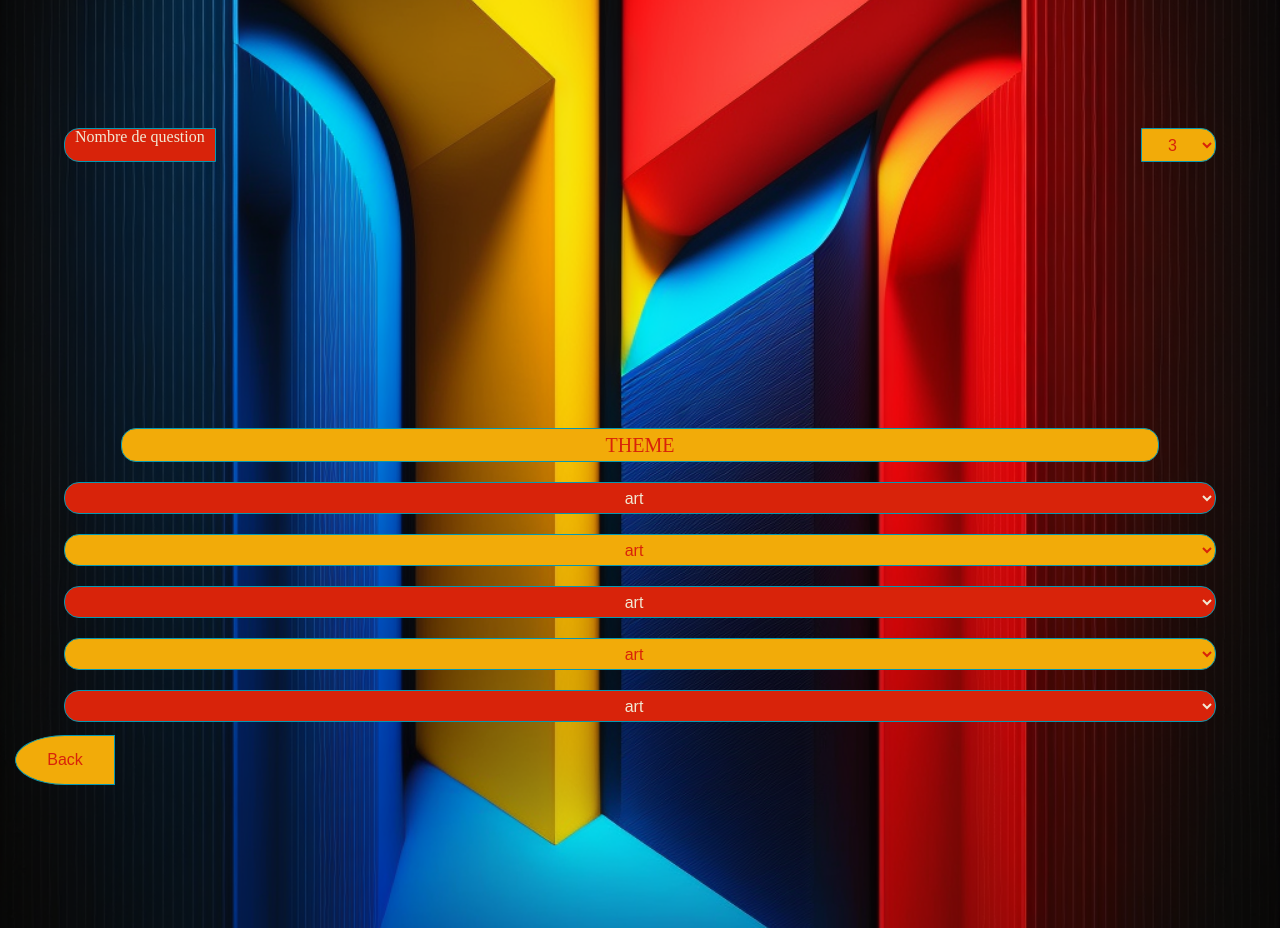
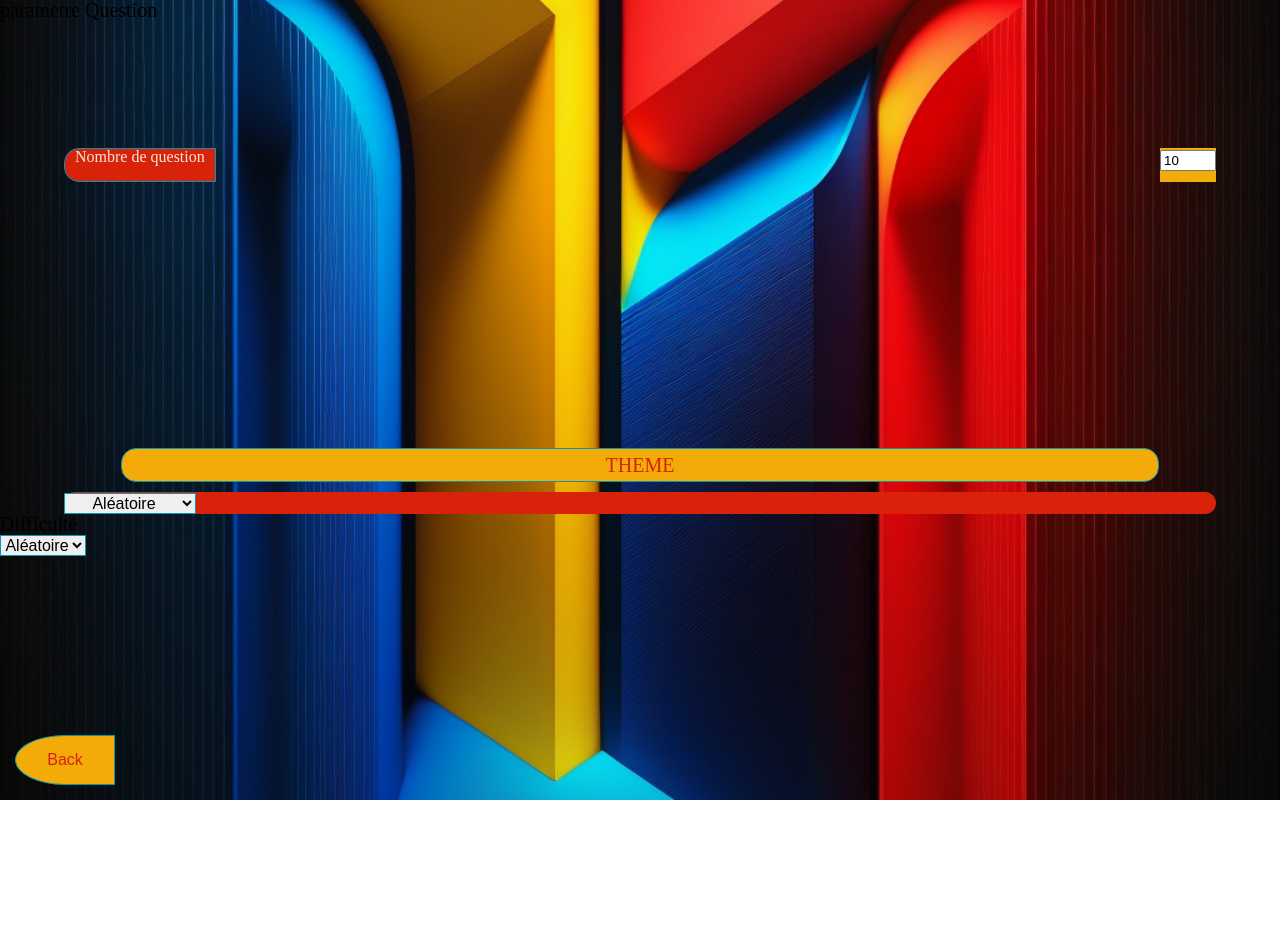
Before and after one commit to rickaed/rickTwisterBrain, an Angular app: page /parameter in a window 1280 px wide. After the commit the page ends 800 px from the top, so only its background shows below. Built offline with nearby package versions, Linux system fonts and the light colour scheme; a web font is replaced by a local one.

Commit message:
add Form

```diff
--- a/package.json
+++ b/package.json
@@ -3,7 +3,7 @@
   "version": "0.0.0",
   "scripts": {
     "ng": "ng",
-    "start": "ng serve",
+    "start": "ng serve -o",
     "build": "ng build",
     "watch": "ng build --watch --configuration development",
     "test": "ng test"
--- /dev/null
+++ b/src/app/models/category.ts
@@ -0,0 +1,4 @@
+export interface Category {
+    name : string;
+    id : number|string
+}
--- /dev/null
+++ b/src/app/models/param-question.model.ts
@@ -0,0 +1,6 @@
+export class ParamQuestions {
+    nbQuestions!: number;
+    type!: "multiple" | "boolean"|string;
+    categorie!: number|string;
+    difficulty!: "easy" | "medium" | "hard"|string;
+}
--- a/src/app/parameter/parameter.component.css
+++ b/src/app/parameter/parameter.component.css
@@ -9,6 +9,9 @@ section {
     display: flex;
     width: 90%;
     margin: auto;
+}
+body{
+    overflow: auto;
 }
 
 .top>*:nth-child(odd),
@@ -113,3 +116,11 @@ button {
     border: solid 1px var(--colorBleu);
     border-radius: 50% 0 0 50%;
 }
+
+@media  (min-width : 376px){
+    body {
+        width: 376px;
+
+
+    }
+}
--- a/src/app/parameter/parameter.component.html
+++ b/src/app/parameter/parameter.component.html
@@ -1,15 +1,29 @@
+<form #paramQuestions="ngForm" (ngSubmit)="nbQuestions.valid && onSubmit()">
+    <h1>parametre Question</h1>
+
+
     <section class="top">
         <div>
             <p>
                 Nombre de question
             </p>
         </div>
-    <select name="nbQuestion" id="nb-question" >
-        <option  *ngFor="let nbQuestion of nbQuestionList">{{nbQuestion}}</option>
 
-    </select>
-
-
+        <fieldset>
+            <!-- <legend>
+                Nombre de question:
+            </legend> -->
+            <input id="nbQuestions" name="nbQuestions" type="number" value="10" [(ngModel)]="paramQuestion.nbQuestions"
+                #nbQuestions="ngModel" min="1" max="10" required>
+            <div *ngIf="nbQuestions.errors && paramQuestions.submitted">
+                <span *ngIf="nbQuestions.errors['required']">Saisissez un nombre entre 1 et 10.</span>
+                <span *ngIf="nbQuestions.errors['min']">Le nombre doit etre au moins 1.</span>
+                <span *ngIf="nbQuestions.errors['max']">Le nombre doit etre au max 10.</span>
+            </div>
+        </fieldset>
+        <!-- <select name="nbQuestion" id="nb-question">
+            <option *ngFor="let nbQuestion of nbQuestionList">{{nbQuestion}}</option>
+        </select> -->
     </section>
 
     <section class="mid">
@@ -17,65 +31,39 @@
             <h1>THEME</h1>
         </div>
 
+        <fieldset>
+            <!-- <legend>
+            Catégorie
+        </legend> -->
+            <select id="categorie" name="categorie" [(ngModel)]="paramQuestion.categorie" required>
+                <option [value]="choice?.id" *ngFor="let choice of categoriesTab">{{choice?.name}}</option>
+            </select>
+        </fieldset>
+    </section>
 
-    <select name="themeSelector1">
-        <option value="theme1">art</option>
-        <option value="theme2">sport</option>
-        <option value="theme3">culture gen.</option>
-        <option value="theme4">divertissement</option>
-        <option value="theme5">mythologie</option>
-        <option value="theme6">automobile</option>
-
+    <fieldset>
+        <legend>
+            Difficulté
+        </legend>
+        <select id="difficulty" name="difficulty" [(ngModel)]="paramQuestion.difficulty" required>
+            <option value="" selected>Aléatoire</option>
+            <option [value]="lvl" *ngFor="let lvl of difficultiesTab">{{lvl}}</option>
         </select>
 
 
-
-    <select name="themeSelector2">
-        <option value="theme1">art</option>
-        <option value="theme2">sport</option>
-        <option value="theme3">culture gen.</option>
-        <option value="theme4">divertissement</option>
-        <option value="theme5">mythologie</option>
-        <option value="theme6">automobile</option>
-    </select>
+    </fieldset>
 
 
-
-    <select name="themeSelector3">
-        <option value="theme1">art</option>
-        <option value="theme2">sport</option>
-        <option value="theme3">culture gen.</option>
-        <option value="theme4">divertissement</option>
-        <option value="theme5">mythologie</option>
-        <option value="theme6">automobile</option>
-    </select>
+    <!-- <fieldset>
+        <legend>
+            type de question
+        </legend>
+        <input id="type" name="type" type="url" value="multiple" [(ngModel)]="paramQuestion.type" required>
+    </fieldset> -->
 
 
-
-    <select name="themeSelector4">
-        <option value="theme1">art</option>
-        <option value="theme2">sport</option>
-        <option value="theme3">culture gen.</option>
-        <option value="theme4">divertissement</option>
-        <option value="theme5">mythologie</option>
-        <option value="theme6">automobile</option>
-    </select>
-
-
-
-    <select name="themeSelector5">
-        <option value="theme1">art</option>
-        <option value="theme2">sport</option>
-        <option value="theme3">culture gen.</option>
-        <option value="theme4">divertissement</option>
-        <option value="theme5">mythologie</option>
-        <option value="theme6">automobile</option>
-    </select>
-
-
+    <section class="bot">
+        <button class="btn" routerLink="/home" type="submit"  [disabled]="nbQuestions.invalid">Back</button>
     </section>
 
-<section class="bot">
-    <!-- (click)="../home" -->
-    <button [routerLink]="['/home']">Back</button>
-</section>
+</form>
--- a/src/app/parameter/parameter.component.ts
+++ b/src/app/parameter/parameter.component.ts
@@ -1,14 +1,34 @@
-import { Component } from '@angular/core';
+import { Component, OnInit } from '@angular/core';
+import { ParamQuestions } from '../models/param-question.model';
+import { QuestionService } from '../services/question.service';
+import { Category } from "../models/category";
 
 @Component({
   selector: 'app-parameter',
   templateUrl: './parameter.component.html',
   styleUrls: ['./parameter.component.css']
 })
-export class ParameterComponent {
+export class ParameterComponent implements OnInit {
 
-   nbQuestionList = [3,4,5,6,7,8,9,10]
-  ngOnInit(){
+  constructor(private questionServ: QuestionService) { }
 
-  }
+
+
+  //declaration necessaire au form
+  paramQuestion!: ParamQuestions;
+  categoriesTab!: Category[];
+  difficultiesTab!: string[];
+  typesTab!: string[];
+
+  ngOnInit(): void {
+    this.paramQuestion = this.questionServ.setDefaultParameterForm();
+    this.categoriesTab = this.questionServ.setCategoriesForm();
+    this.difficultiesTab = this.questionServ.setDiffucltiesForm();
+    this.typesTab = this.questionServ.setTypesForm();
+
+  };
+
+  onSubmit() {
+    throw new Error('Method not implemented.');
+  };
 }
--- /dev/null
+++ b/src/app/services/categories.service.ts
@@ -0,0 +1,34 @@
+import { Injectable } from '@angular/core';
+import { Category } from '../models/category';
+
+@Injectable({
+  providedIn: 'root'
+})
+export class CategoriesService {
+  categoriesChoice: Category[] = [
+    {
+        name: "Aléatoire",
+        id: ""
+    },
+    {
+        name: "Culture général",
+        id: 9
+    },
+    {
+        name: "Sport",
+        id: 21
+    },
+    {
+        name: "Histoire",
+        id: 23
+    },
+    {
+        name: "Art",
+        id: 25
+    },
+    {
+        name: "Manga",
+        id: 31
+    },
+]
+}
--- a/src/app/services/question.service.ts
+++ b/src/app/services/question.service.ts
@@ -2,6 +2,7 @@ import { Injectable, OnInit } from '@angular/core';
 import { HttpClient } from '@angular/common/http';
 import { Question } from 'src/app/question.interface';
 import { BehaviorSubject, Subject, tap } from 'rxjs';
+import { CategoriesService } from './categories.service';
 export interface Response {
   response_code:number,
   results:[]
@@ -14,6 +15,7 @@ export interface Response {
 
 export class QuestionService implements OnInit {
 
+
 public generalUrl : string = 'https://opentdb.com/api.php?amount=10'
 public easyUrl : string = 'https://opentdb.com/api.php?amount=1&category=23&difficulty=easy&type=multiple'
 public mediumUrl : string = 'https://opentdb.com/api.php?amount=10&difficulty=medium'
@@ -21,7 +23,26 @@ public hardUrl : string = 'https://opentdb.com/api.php?amount=10&difficulty=diff
 datas:any;
 questions:any;
 
-constructor(private http : HttpClient){ this.getEasyQuestion()}
+constructor(private http : HttpClient, private categoriesServ : CategoriesService ){ this.getEasyQuestion()}
+
+setCategoriesForm() {
+  return this.categoriesServ.categoriesChoice
+}
+setDiffucltiesForm(){
+  return ["easy", "medium", "hard", "mixte"]
+}
+setTypesForm() {
+  return ["multiple", "boolean", "mixte"]
+}
+
+setDefaultParameterForm() {
+  return {
+    nbQuestions: 10,
+    type: "multiple",
+    categorie: "",
+    difficulty: "",
+  }
+};
 
 
 getEasyQuestion(){
```
Also changed, not shown: src/app/services/translate.service.ts (added, +9 -0 lines), 1 other file (tests, documents, lock files or other folders). Lines whose indentation alone changed are shown as unchanged.
